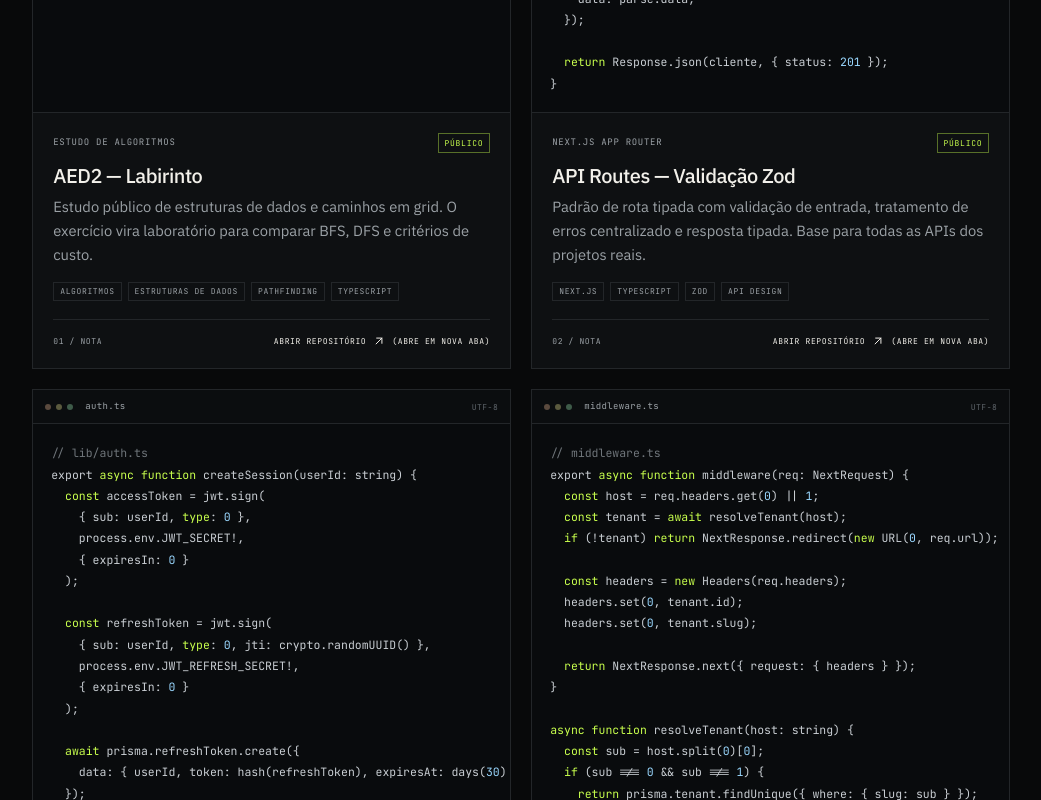
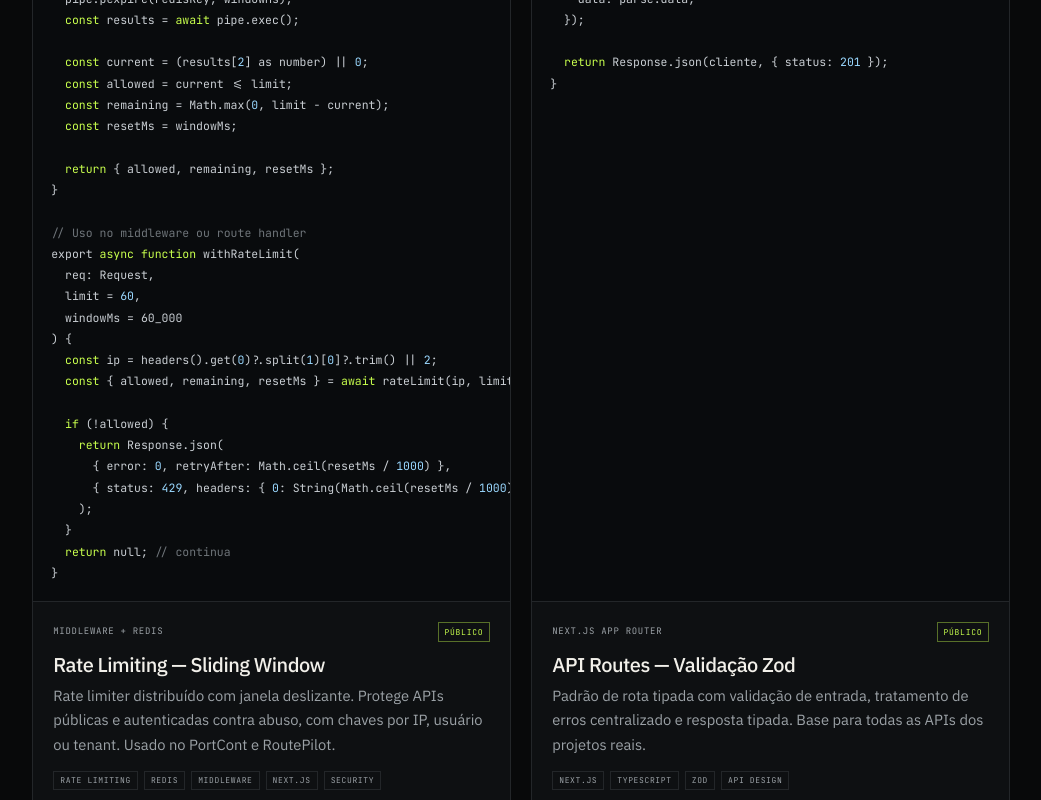
Before and after one commit to Brendontailor/portfolio-site, a Next.js app: page / in a window 1280 px wide. Shown: the part 7380-8180 px from the top of the page, without its empty margins (19-1060 px from the left). Built offline with nearby package versions, Linux system fonts and the light colour scheme; no server answers.

Commit message:
lab: add Rate Limiting + Git Workflow; about: add Git/GitHub expertise

```diff
--- a/src/components/home/about-section.tsx
+++ b/src/components/home/about-section.tsx
@@ -84,6 +84,12 @@ export function AboutSection() {
               Stack do dia a dia: TypeScript, React, Next.js, Node.js, Express,
               Prisma, PostgreSQL, Tailwind, Docker, Git.
             </p>
+            <p>
+              Git & GitHub: workflow com Conventional Commits, branches por feature,
+              PRs com revisão, GitHub Actions para CI/CD (lint, type-check, testes,
+              build, deploy preview), semantic-release para versionamento automático
+              e changelog. Experiência com monorepos, submodules e migração de histórico.
+            </p>
           </Reveal>
         </div>
       </div>
--- a/src/data/lab.ts
+++ b/src/data/lab.ts
@@ -14,28 +14,63 @@ export type LabItem = {
 export const labItems: LabItem[] = [
   {
     id: "01",
-    name: "AED2 — Labirinto",
-    file: "labirinto.ts",
-    label: "Estudo de algoritmos",
+    name: "Rate Limiting — Sliding Window",
+    file: "rate-limit.ts",
+    label: "Middleware + Redis",
     visibility: "Público",
     description:
-      "Estudo público de estruturas de dados e caminhos em grid. O exercício vira laboratório para comparar BFS, DFS e critérios de custo.",
-    tags: ["Algoritmos", "Estruturas de dados", "Pathfinding", "TypeScript"],
-    href: "https://github.com/Brendontailor/aed2_labirinto",
-    code: `// labirinto.ts
-const queue = [start];
-const seen = new Set([key(start)]);
+      "Rate limiter distribuído com janela deslizante. Protege APIs públicas e autenticadas contra abuso, com chaves por IP, usuário ou tenant. Usado no PortCont e RoutePilot.",
+    tags: ["Rate Limiting", "Redis", "Middleware", "Next.js", "Security"],
+    href: "https://github.com/Brendontailor/portfolio-site/tree/main/src/lib/rate-limit",
+    code: `// lib/rate-limit.ts
+import { Redis } from "@upstash/redis";
+import { headers } from "next/headers";
 
-while (queue.length) {
-  const cell = queue.shift()!;
-  if (isExit(cell)) return pathTo(cell);
+const redis = new Redis({
+  url: process.env.UPSTASH_REDIS_REST_URL!,
+  token: process.env.UPSTASH_REDIS_REST_TOKEN!,
+});
 
-  for (const next of neighbors(cell)) {
-    if (!seen.has(key(next))) {
-      seen.add(key(next));
-      queue.push(next);
-    }
+export async function rateLimit(
+  key: string,
+  limit: number,
+  windowMs: number
+): Promise<{ allowed: boolean; remaining: number; resetMs: number }> {
+  const now = Date.now();
+  const windowStart = now - windowMs;
+  const redisKey = \`rl:\${key}\`;
+
+  const pipe = redis.pipeline();
+  pipe.zremrangebyscore(redisKey, 0, windowStart);
+  pipe.zadd(redisKey, { score: now, member: \`\${now}:\${Math.random()}\` });
+  pipe.zcard(redisKey);
+  pipe.pexpire(redisKey, windowMs);
+  const results = await pipe.exec();
+
+  const current = (results[2] as number) || 0;
+  const allowed = current <= limit;
+  const remaining = Math.max(0, limit - current);
+  const resetMs = windowMs;
+
+  return { allowed, remaining, resetMs };
+}
+
+// Uso no middleware ou route handler
+export async function withRateLimit(
+  req: Request,
+  limit = 60,
+  windowMs = 60_000
+) {
+  const ip = headers().get("x-forwarded-for")?.split(",")[0]?.trim() || "anon";
+  const { allowed, remaining, resetMs } = await rateLimit(ip, limit, windowMs);
+
+  if (!allowed) {
+    return Response.json(
+      { error: "Rate limit exceeded", retryAfter: Math.ceil(resetMs / 1000) },
+      { status: 429, headers: { "Retry-After": String(Math.ceil(resetMs / 1000)) } }
+    );
   }
+  return null; // continua
 }`,
     size: "side",
   },
@@ -145,4 +180,56 @@ async function resolveTenant(host: string) {
 }`,
     size: "small",
   },
+  {
+    id: "05",
+    name: "Git Workflow — Conventional Commits + CI",
+    file: ".github/workflows/ci.yml",
+    label: "GitHub Actions",
+    visibility: "Público",
+    description:
+      "Pipeline completa: lint, type-check, testes, build e deploy preview. Commits semânticos (Conventional Commits), versionamento automático, changelog gerado. Padrão usado em todos os projetos.",
+    tags: ["Git", "GitHub Actions", "CI/CD", "Conventional Commits", "Release"],
+    href: "https://github.com/Brendontailor/portfolio-site/blob/main/.github/workflows/ci.yml",
+    code: `# .github/workflows/ci.yml
+name: CI
+on:
+  push:
+    branches: [main]
+  pull_request:
+jobs:
+  lint-and-test:
+    runs-on: ubuntu-latest
+    steps:
+      - uses: actions/checkout@v4
+      - uses: actions/setup-node@v4
+        with: { node-version: 20, cache: 'npm' }
+      - run: npm ci
+      - run: npm run lint
+      - run: npm run type-check
+      - run: npm run test
+      - run: npm run build
+
+  deploy-preview:
+    needs: lint-and-test
+    if: github.event_name == 'pull_request'
+    runs-on: ubuntu-latest
+    steps:
+      - uses: actions/checkout@v4
+      - uses: amondnet/vercel-action@v25
+        with: { vercel-token: \${{ secrets.VERCEL_TOKEN }}, vercel-org-id: \${{ secrets.VERCEL_ORG_ID }}, vercel-project-id: \${{ secrets.VERCEL_PROJECT_ID }}, vercel-args: '--prod=false' }
+
+  release:
+    needs: lint-and-test
+    if: github.event_name == 'push' && github.ref == 'refs/heads/main'
+    runs-on: ubuntu-latest
+    steps:
+      - uses: actions/checkout@v4
+        with: { fetch-depth: 0 }
+      - uses: actions/setup-node@v4
+        with: { node-version: 20, registry-url: 'https://registry.npmjs.org' }
+      - run: npm ci && npm run build
+      - run: npx semantic-release
+        env: { GITHUB_TOKEN: \${{ secrets.GITHUB_TOKEN }}, NPM_TOKEN: \${{ secrets.NPM_TOKEN } }`,
+    size: "side",
+  },
 ];
```
